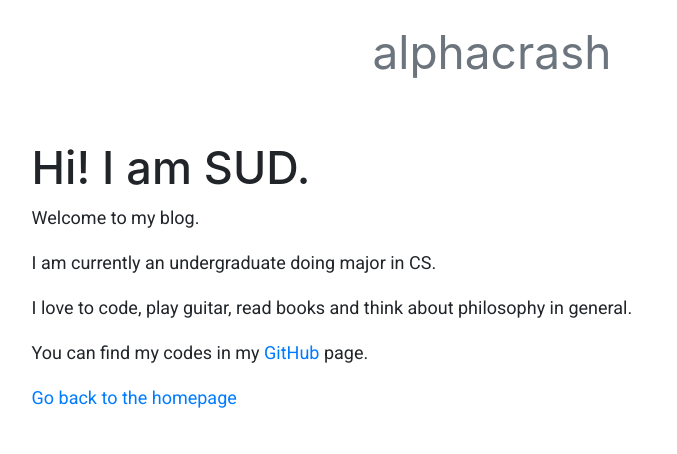
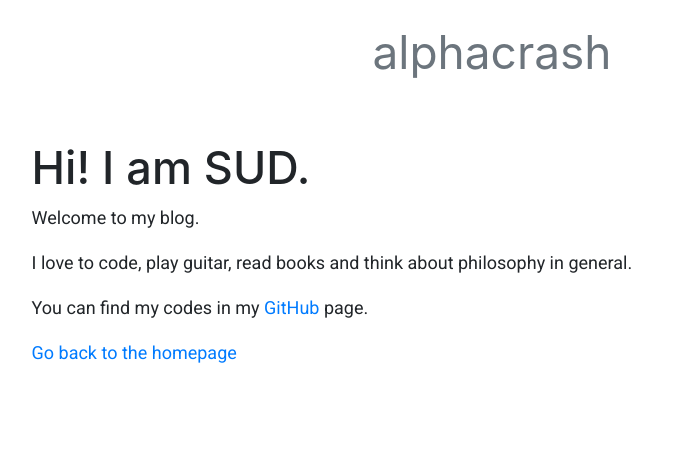
Before and after one commit to alphacrash/alphacrash-gatsby, a Gatsby site: page /about in a window 1280 px wide. Shown: the top 454 px of the page, without its empty margins (148-825 px from the left). Built offline with nearby package versions, Linux system fonts and the light colour scheme; Gatsby itself is replaced by a stand-in of ours; a web font is replaced by a local one.

Commit message:
Update about

```diff
--- a/src/pages/about.js
+++ b/src/pages/about.js
@@ -11,7 +11,6 @@ const AboutPage = () => (
 
     <div>
       <p>Welcome to my blog.</p>
-      <p>I am currently an undergraduate doing major in CS.</p>
       <p>I love to code, play guitar, read books and think about philosophy in general.</p>
       <p>You can find my codes in my <a href="https://github.com/alphacrash">GitHub</a> page.</p>
     </div>
```
